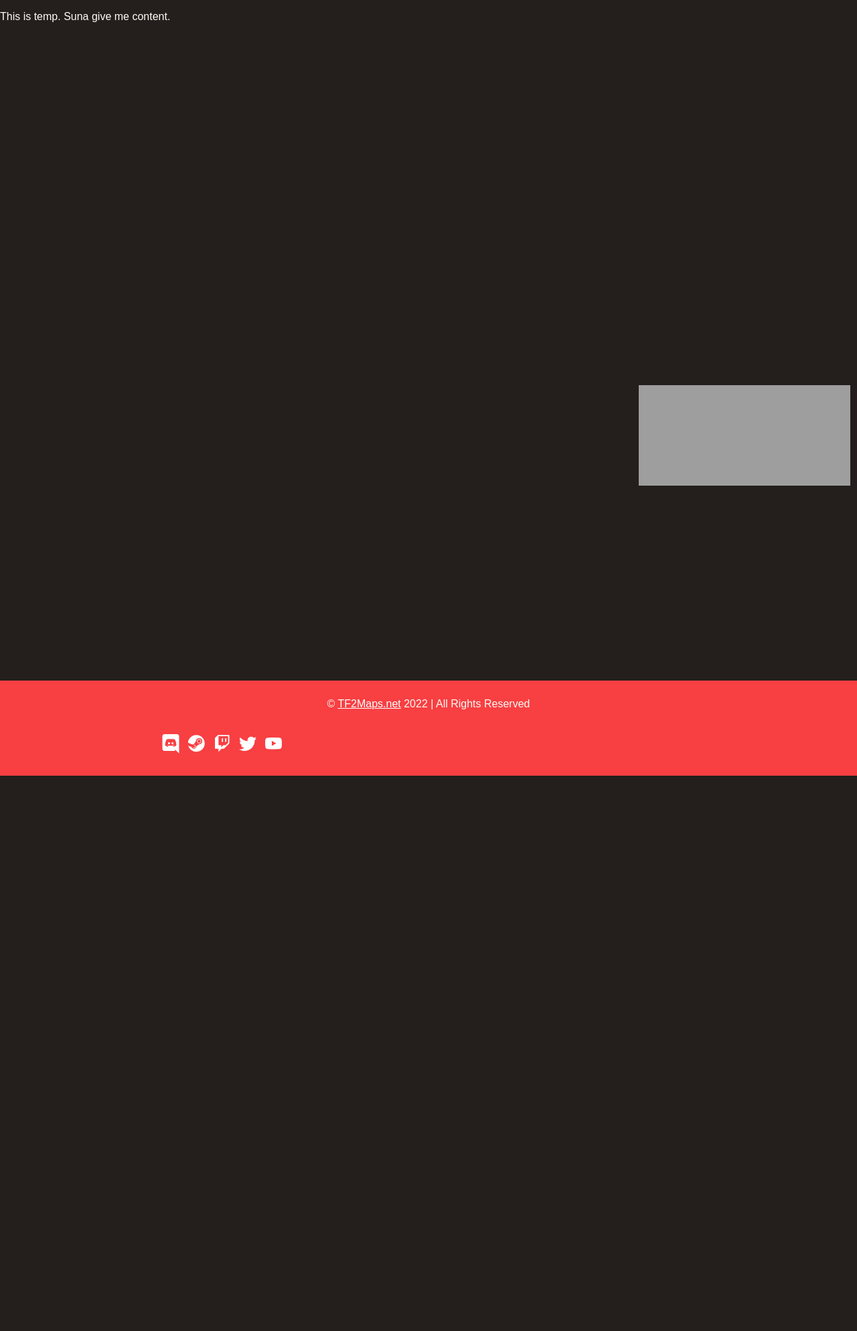
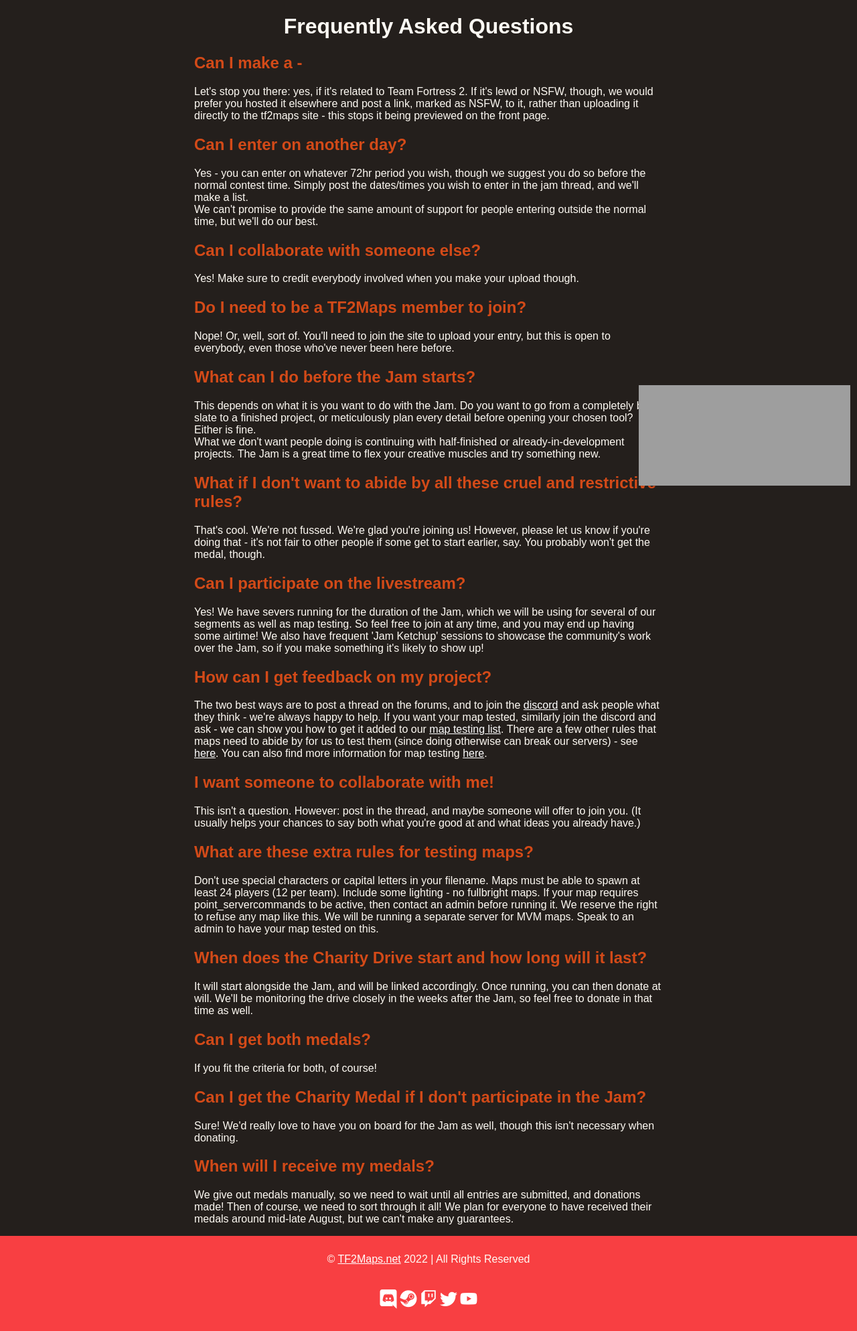
Before and after one commit to neilstottler/jamsite, a PHP site: page /faq.html in a window 1280 px wide. Shown: the part 61-2048 px from the top of the page at 67% size. Before the commit the page ends 1219 px from the top, so only its background shows below. Run offline with PHP 8.4, Linux system fonts and the light colour scheme; grey boxes are pictures that could not be loaded.

Commit message:
faq page n stuff

```diff
--- a/css/faq.css
+++ b/css/faq.css
@@ -0,0 +1,15 @@
+.flex {
+    display: flex;
+}
+
+.faq_container {
+    max-width: 700px;
+    margin: auto;
+}
+.faq_title {
+    text-align: center;
+}
+
+.faq_container h2{
+    color: #d34a18;
+}
--- a/css/index.css
+++ b/css/index.css
@@ -214,7 +214,7 @@
 }
 
 /*mobile support*/
-@media only screen and (max-width: 950px) {
+@media only screen and (max-width: 980px) {
     .banner_logo {
         width: 100%;
     }
@@ -230,4 +230,5 @@
     .banner_text {
         font-size: 4.2vw;
     }
+
 }
--- a/css/nav.css
+++ b/css/nav.css
@@ -112,3 +112,21 @@ footer {
     padding-top: 10px;
     padding-bottom: 10px;
 }
+
+/*mobile support*/
+@media (max-width: 996px) {
+    .nav_logo {
+        display: none;
+    }
+    .nav ul li a {
+        padding: 13px 4.2vw;
+    }
+}
+@media (max-width: 370px) {
+    .nav_logo {
+        display: none;
+    }
+    .nav ul li a {
+        padding: 13px 2.2vw;
+    }
+}
--- a/faq.html
+++ b/faq.html
@@ -33,8 +33,63 @@
 </header>
 
 <body>
-    <div style="height: 1000px;">
-        <p>This is temp. Suna give me content.</p>
+    <div class="faq_container">
+        <div class="faq_title">
+            <h1>Frequently Asked Questions</h1>
+        </div>
+        <div>
+            <h2>Can I make a -</h2>
+            <p>Let's stop you there: yes, if it's related to Team Fortress 2. If it's lewd or NSFW, though, we would prefer you hosted it elsewhere and post a link, marked as NSFW, to it, rather than uploading it directly to the tf2maps site - this stops it being previewed on the front page.</p>
+
+            <h2>Can I enter on another day?</h2>
+            <p>Yes - you can enter on whatever 72hr period you wish, though we suggest you do so before the normal contest time. Simply post the dates/times you wish to enter in the jam thread, and we'll make a list.
+                <br>
+                We can't promise to provide the same amount of support for people entering outside the normal time, but we'll do our best.
+            </p>
+
+            <h2>Can I collaborate with someone else?</h2>
+            <p>Yes! Make sure to credit everybody involved when you make your upload though.</p>
+
+            <h2>Do I need to be a TF2Maps member to join?</h2>
+            <p>Nope! Or, well, sort of. You'll need to join the site to upload your entry, but this is open to everybody, even those who've never been here before.</p>
+
+            <h2>What can I do before the Jam starts?</h2>
+            <p>This depends on what it is you want to do with the Jam. Do you want to go from a completely blank slate to a finished project, or meticulously plan every detail before opening your chosen tool? Either is fine.
+                <br>
+                What we don't want people doing is continuing with half-finished or already-in-development projects. The Jam is a great time to flex your creative muscles and try something new.
+            </p>
+
+            <h2>What if I don't want to abide by all these cruel and restrictive rules?</h2>
+            <p>That's cool. We're not fussed. We're glad you're joining us! However, please let us know if you're doing that - it's not fair to other people if some get to start earlier, say. You probably won't get the medal, though.</p>
+
+            <h2>Can I participate on the livestream?</h2>
+            <p>Yes! We have severs running for the duration of the Jam, which we will be using for several of our segments as well as map testing. So feel free to join at any time, and you may end up having some airtime! We also have frequent 'Jam Ketchup' sessions to showcase the community's work over the Jam, so if you make something it's likely to show up!</p>
+
+            <h2>How can I get feedback on my project?</h2>
+            <p>The two best ways are to post a thread on the forums, and to join the <a href="">discord</a> and ask people what they think - we're always happy to help. If you want your map tested, similarly join the discord and ask - we can show you how to get it added to our <a href="">map testing list</a>. There are a few other rules that maps need to abide by for us to test them (since doing otherwise can break our servers) - see <a href="">here</a>. You can also find more information for map testing <a href="">here</a>.</p>
+
+            <h2>I want someone to collaborate with me!</h2>
+            <p>This isn't a question. However: post in the thread, and maybe someone will offer to join you. (It usually helps your chances to say both what you're good at and what ideas you already have.)</p>
+
+            <h2>What are these extra rules for testing maps?</h2>
+            <p>Don't use special characters or capital letters in your filename.
+                Maps must be able to spawn at least 24 players (12 per team).
+                Include some lighting - no fullbright maps.
+                If your map requires point_servercommands to be active, then contact an admin before running it. We reserve the right to refuse any map like this.
+                We will be running a separate server for MVM maps. Speak to an admin to have your map tested on this.</p>
+
+            <h2>When does the Charity Drive start and how long will it last?</h2>
+            <p>It will start alongside the Jam, and will be linked accordingly. Once running, you can then donate at will. We'll be monitoring the drive closely in the weeks after the Jam, so feel free to donate in that time as well.</p>
+
+            <h2>Can I get both medals?</h2>
+            <p>If you fit the criteria for both, of course!</p>
+
+            <h2>Can I get the Charity Medal if I don't participate in the Jam?</h2>
+            <p>Sure! We'd really love to have you on board for the Jam as well, though this isn't necessary when donating.</p>
+
+            <h2>When will I receive my medals?</h2>
+            <p>We give out medals manually, so we need to wait until all entries are submitted, and donations made! Then of course, we need to sort through it all! We plan for everyone to have received their medals around mid-late August, but we can't make any guarantees.</p>
+        </div>
     </div>
 </body>
 <footer>
```
